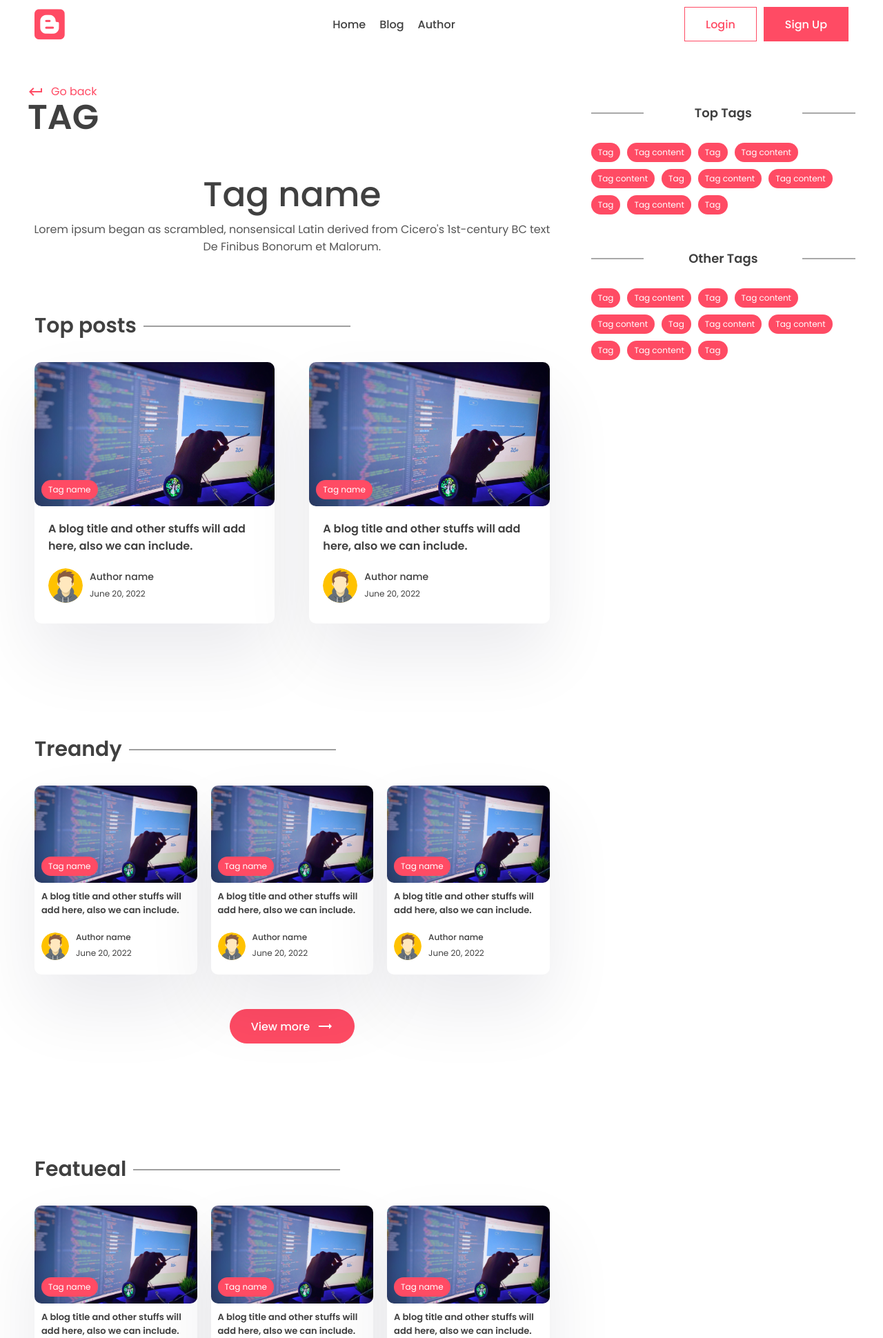
After one commit to endang-ismaya/django4-blogapp, a Django app: page /tags/1 in a window 1280 px wide. The commit adds this page. Shown: the top 1940 px of the page at 69% size. Run offline with Django 4.2, Linux system fonts and the light colour scheme; some libraries are stand-ins or nearby versions.

Commit message:
Tag Page - part 1

```diff
--- a/app_blog/urls.py
+++ b/app_blog/urls.py
@@ -6,4 +6,5 @@ app_name = "app_blog"
 urlpatterns = [
     path("", views.index, name="index"),
     path("posts/<slug:slug>", views.post_page, name="post_page"),
+    path("tags/<slug:slug>", views.tag_page, name="tag_page"),
 ]
--- a/app_blog/views.py
+++ b/app_blog/views.py
@@ -83,3 +83,8 @@ def index(request):
         "featured_post": featured_post,
     }
     return render(request=request, template_name="app_blog/index.html", context=ctx)
+
+
+def tag_page(request, slug):
+    ctx = {}
+    return render(request, "app_blog/tag.html", ctx)
--- a/templates/app_blog/post.html
+++ b/templates/app_blog/post.html
@@ -61,7 +61,7 @@
                 <p>{{ post.content }}</p>
                 <div class="blog-tags">
                   {% for tag in tags %}
-                  <div class="tag">{{ tag.name }}</div>
+                  <a class="tag" href="{% url 'app_blog:tag_page' tag.slug %}">{{ tag.name }}</a>
                   {% endfor %}
                 </div>
                 <div class="social-share">
--- /dev/null
+++ b/templates/app_blog/tag.html
@@ -0,0 +1,332 @@
+{% extends 'base.html' %}
+<!-- load static -->
+{% load static %}
+
+<!-- title -->
+{% block title %} Blog | Tag Page {% endblock title %}
+
+<!-- content start -->
+{% block content %}
+<main>
+  <div class="container">
+    <div class="layout">
+      <!-- left layout -->
+      <div class="left">
+        <div class="page-top">
+          <div class="top flex">
+            <div class="page-name">
+              <a href="#" class="learn"> <span class="material-icons"> keyboard_return </span> Go back </a>
+              <h1>Tag</h1>
+            </div>
+          </div>
+        </div>
+
+        <center>
+          <div class="typo">
+            <h1 class="title">Tag name</h1>
+            <p>
+              Lorem ipsum began as scrambled, nonsensical Latin derived from Cicero's 1st-century BC text De Finibus
+              Bonorum et Malorum.
+            </p>
+          </div>
+        </center>
+        <section class="sp">
+          <div class="container">
+            <h1 class="sec-title">Top posts</h1>
+            <div class="grid-2 blog">
+              <!-- card -->
+              <a href="#">
+                <div class="card">
+                  <div class="post-img">
+                    <img src="../images/post.png" alt="" />
+                    <div class="tag">Tag name</div>
+                  </div>
+                  <div class="card-content">
+                    <h3>A blog title and other stuffs will add here, also we can include.</h3>
+                    <div class="author">
+                      <div class="profile-pic">
+                        <img src="../images/author.svg" alt="" />
+                      </div>
+                      <div class="details">
+                        <p>Author name</p>
+                        <small>June 20, 2022</small>
+                      </div>
+                    </div>
+                  </div>
+                </div>
+              </a>
+              <!-- card end-->
+              <!-- card -->
+              <a href="#">
+                <div class="card">
+                  <div class="post-img">
+                    <img src="../images/post.png" alt="" />
+                    <div class="tag">Tag name</div>
+                  </div>
+                  <div class="card-content">
+                    <h3>A blog title and other stuffs will add here, also we can include.</h3>
+                    <div class="author">
+                      <div class="profile-pic">
+                        <img src="../images/author.svg" alt="" />
+                      </div>
+                      <div class="details">
+                        <p>Author name</p>
+                        <small>June 20, 2022</small>
+                      </div>
+                    </div>
+                  </div>
+                </div>
+              </a>
+              <!-- card end-->
+            </div>
+          </div>
+        </section>
+        <section class="sp">
+          <div class="container">
+            <h1 class="sec-title">Treandy</h1>
+            <div class="grid-3 blog-grid">
+              <!-- card -->
+              <a href="#">
+                <div class="card">
+                  <div class="post-img">
+                    <img src="../images/post.png" alt="" />
+                    <div class="tag">Tag name</div>
+                  </div>
+                  <div class="card-content">
+                    <h3>A blog title and other stuffs will add here, also we can include.</h3>
+                    <div class="author">
+                      <div class="profile-pic">
+                        <img src="../images/author.svg" alt="" />
+                      </div>
+                      <div class="details">
+                        <p>Author name</p>
+                        <small>June 20, 2022</small>
+                      </div>
+                    </div>
+                  </div>
+                </div>
+              </a>
+              <!-- card end-->
+              <!-- card -->
+              <a href="#">
+                <div class="card">
+                  <div class="post-img">
+                    <img src="../images/post.png" alt="" />
+                    <div class="tag">Tag name</div>
+                  </div>
+                  <div class="card-content">
+                    <h3>A blog title and other stuffs will add here, also we can include.</h3>
+                    <div class="author">
+                      <div class="profile-pic">
+                        <img src="../images/author.svg" alt="" />
+                      </div>
+                      <div class="details">
+                        <p>Author name</p>
+                        <small>June 20, 2022</small>
+                      </div>
+                    </div>
+                  </div>
+                </div>
+              </a>
+              <!-- card end-->
+              <!-- card -->
+              <a href="#">
+                <div class="card">
+                  <div class="post-img">
+                    <img src="../images/post.png" alt="" />
+                    <div class="tag">Tag name</div>
+                  </div>
+                  <div class="card-content">
+                    <h3>A blog title and other stuffs will add here, also we can include.</h3>
+                    <div class="author">
+                      <div class="profile-pic">
+                        <img src="../images/author.svg" alt="" />
+                      </div>
+                      <div class="details">
+                        <p>Author name</p>
+                        <small>June 20, 2022</small>
+                      </div>
+                    </div>
+                  </div>
+                </div>
+              </a>
+              <!-- card end-->
+            </div>
+            <center>
+              <button class="btn btn-primary rounded view">
+                View more
+                <span class="material-icons"> trending_flat </span>
+              </button>
+            </center>
+          </div>
+        </section>
+        <section class="sp">
+          <div class="container">
+            <h1 class="sec-title">Featueal</h1>
+            <div class="grid-3 blog-grid">
+              <!-- card -->
+              <a href="#">
+                <div class="card">
+                  <div class="post-img">
+                    <img src="../images/post.png" alt="" />
+                    <div class="tag">Tag name</div>
+                  </div>
+                  <div class="card-content">
+                    <h3>A blog title and other stuffs will add here, also we can include.</h3>
+                    <div class="author">
+                      <div class="profile-pic">
+                        <img src="../images/author.svg" alt="" />
+                      </div>
+                      <div class="details">
+                        <p>Author name</p>
+                        <small>June 20, 2022</small>
+                      </div>
+                    </div>
+                  </div>
+                </div>
+              </a>
+              <!-- card end-->
+              <!-- card -->
+              <a href="#">
+                <div class="card">
+                  <div class="post-img">
+                    <img src="../images/post.png" alt="" />
+                    <div class="tag">Tag name</div>
+                  </div>
+                  <div class="card-content">
+                    <h3>A blog title and other stuffs will add here, also we can include.</h3>
+                    <div class="author">
+                      <div class="profile-pic">
+                        <img src="../images/author.svg" alt="" />
+                      </div>
+                      <div class="details">
+                        <p>Author name</p>
+                        <small>June 20, 2022</small>
+                      </div>
+                    </div>
+                  </div>
+                </div>
+              </a>
+              <!-- card end-->
+              <!-- card -->
+              <a href="#">
+                <div class="card">
+                  <div class="post-img">
+                    <img src="../images/post.png" alt="" />
+                    <div class="tag">Tag name</div>
+                  </div>
+                  <div class="card-content">
+                    <h3>A blog title and other stuffs will add here, also we can include.</h3>
+                    <div class="author">
+                      <div class="profile-pic">
+                        <img src="../images/author.svg" alt="" />
+                      </div>
+                      <div class="details">
+                        <p>Author name</p>
+                        <small>June 20, 2022</small>
+                      </div>
+                    </div>
+                  </div>
+                </div>
+              </a>
+              <!-- card end-->
+            </div>
+            <center>
+              <button class="btn btn-primary rounded view">
+                View more
+                <span class="material-icons"> trending_flat </span>
+              </button>
+            </center>
+          </div>
+        </section>
+      </div>
+      <!-- left layout end -->
+
+      <!-- right layout -->
+      <div class="right">
+        <div class="block">
+          <h2 class="title2">Top Tags</h2>
+          <div class="blog-tags">
+            <div class="tag">Tag</div>
+            <div class="tag">Tag content</div>
+            <div class="tag">Tag</div>
+            <div class="tag">Tag content</div>
+            <div class="tag">Tag content</div>
+            <div class="tag">Tag</div>
+            <div class="tag">Tag content</div>
+            <div class="tag">Tag content</div>
+            <div class="tag">Tag</div>
+            <div class="tag">Tag content</div>
+            <div class="tag">Tag</div>
+          </div>
+        </div>
+        <div class="block">
+          <h2 class="title2">Other Tags</h2>
+          <div class="blog-tags">
+            <div class="tag">Tag</div>
+            <div class="tag">Tag content</div>
+            <div class="tag">Tag</div>
+            <div class="tag">Tag content</div>
+            <div class="tag">Tag content</div>
+            <div class="tag">Tag</div>
+            <div class="tag">Tag content</div>
+            <div class="tag">Tag content</div>
+            <div class="tag">Tag</div>
+            <div class="tag">Tag content</div>
+            <div class="tag">Tag</div>
+          </div>
+        </div>
+      </div>
+      <!-- right layout end -->
+    </div>
+  </div>
+  <div class="container">
+    <div class="grid-4">
+      <div class="logo f-logo">
+        <i class="fa-brands fa-blogger"></i>
+      </div>
+      <div class="link">
+        <h2>Quick link</h2>
+        <div class="q-link">
+          <a href="#">Home</a>
+          <a href="#">Blog</a>
+          <a href="#">Unsubscribe</a>
+        </div>
+      </div>
+      <div class="link">
+        <h2>Top cetagory</h2>
+        <div class="q-link">
+          <a href="#">Home</a>
+          <a href="#">Blog</a>
+          <a href="#">Unsubscribe</a>
+        </div>
+      </div>
+      <div class="news-signup">
+        <h2>Subscribe</h2>
+        <div class="newsletter">
+          <form method="POST">
+            <input type="email" name="email" maxlength="100" placeholder="Enter your email" required="" id="id_email" />
+            <button class="btn btn-primary">Subscribe</button>
+          </form>
+        </div>
+      </div>
+    </div>
+    <div class="share">
+      <div class="social">
+        <a href="#">
+          <i class="fa-brands fa-facebook-f"></i>
+        </a>
+        <a href="#">
+          <i class="fa-brands fa-instagram"></i>
+        </a>
+        <a href="#">
+          <i class="fa-brands fa-linkedin-in"></i>
+        </a>
+        <a href="#">
+          <i class="fa-brands fa-twitter"></i>
+        </a>
+      </div>
+    </div>
+  </div>
+  {% endblock content %}
+</main>
```
